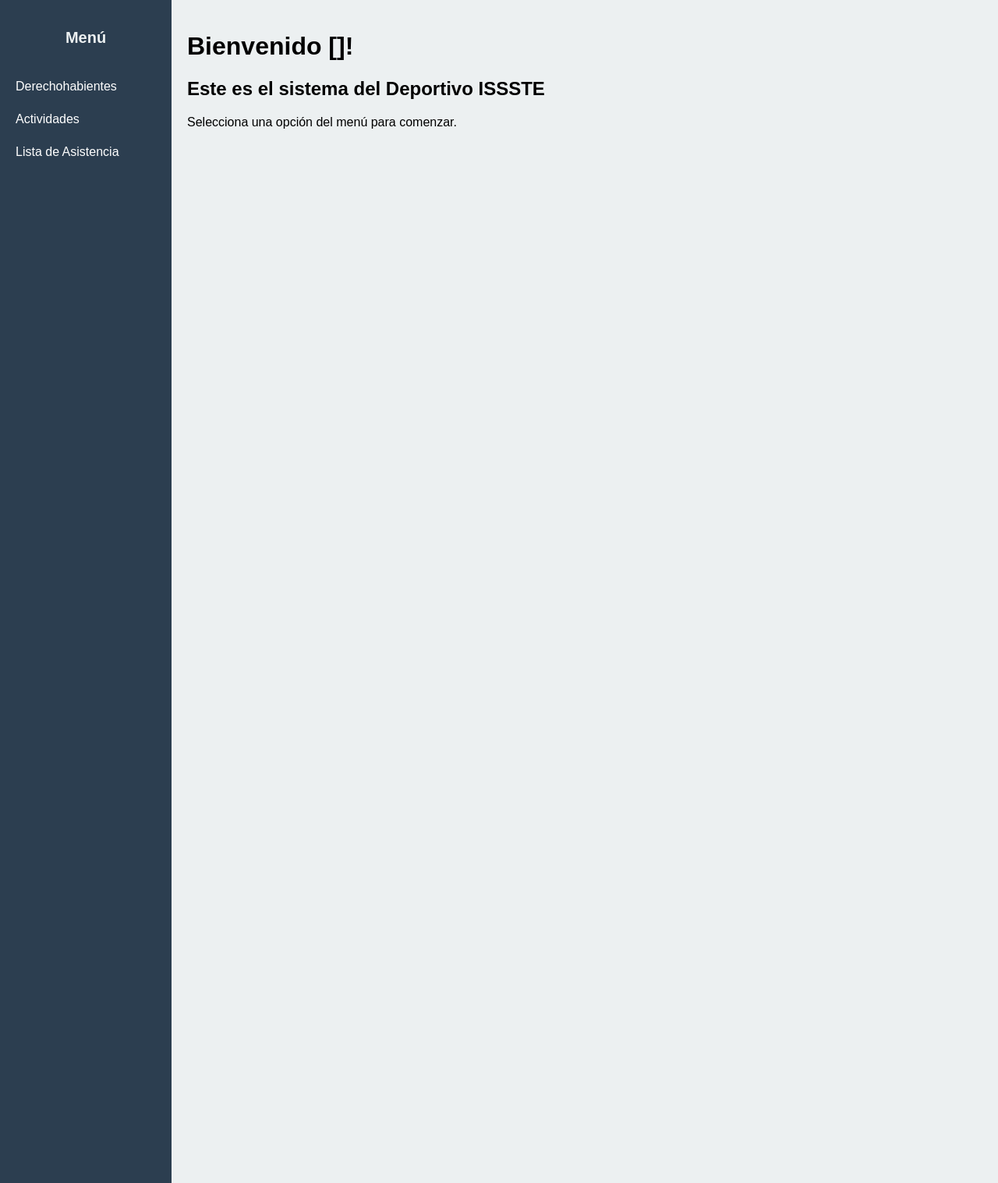
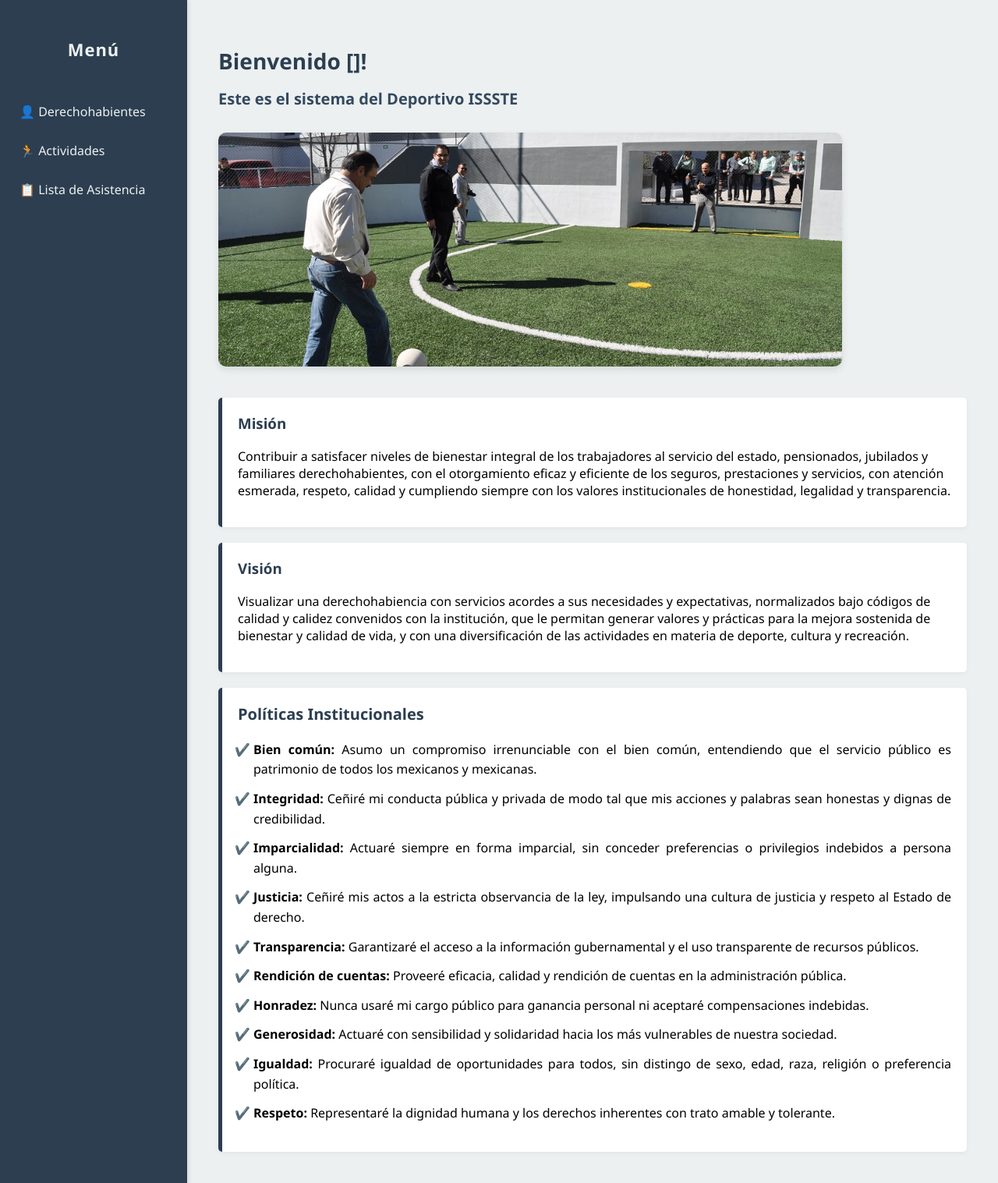
Before and after one commit to AlexandroDlv/AsISSSTE, a Django app: template AsISSSTE/page/templates/principal.html in a window 1280 px wide. Shown: the whole page at 78% size. Run offline with Django 5.2, Linux system fonts and the light colour scheme; the template is opened without the code that fills it: most values are stand-ins (such as "Sample title", 1, 10 or a date in 2020).

Commit message:
casi final

```diff
--- a/AsISSSTE/page/static/css/principal.css
+++ b/AsISSSTE/page/static/css/principal.css
@@ -1,46 +1,117 @@
 body {
     margin: 0;
-    font-family: Arial, sans-serif;
+    font-family: 'Segoe UI', sans-serif;
+    background-color: #ecf0f1;
 }
 
+/* Contenedor principal */
 .container {
     display: flex;
     height: 100vh;
+    overflow: hidden;
 }
 
-/* Sidebar */
+/* Menú lateral */
 .sidebar {
-    width: 220px;
+    width: 240px;
     background-color: #2c3e50;
     color: white;
-    padding-top: 20px;
+    padding-top: 30px;
     position: fixed;
     height: 100%;
+    box-shadow: 2px 0 5px rgba(0,0,0,0.1);
 }
 
 .sidebar h2 {
     text-align: center;
-    margin-bottom: 30px;
-    font-size: 20px;
+    margin-bottom: 40px;
+    font-size: 22px;
     color: #ecf0f1;
+    letter-spacing: 1px;
 }
 
 .sidebar a {
     display: block;
-    color: white;
-    padding: 12px 20px;
+    color: #ecf0f1;
+    padding: 14px 25px;
     text-decoration: none;
-    transition: background 0.3s;
+    transition: all 0.3s ease;
+    font-size: 16px;
 }
 
 .sidebar a:hover {
     background-color: #34495e;
+    padding-left: 30px;
 }
 
-/* Contenido */
+/* Contenido principal */
 .content {
-    margin-left: 220px;
+    margin-left: 240px;
+    padding: 40px;
+    flex-grow: 1;
+    overflow-y: auto;
+}
+
+/* Encabezado de bienvenida */
+.content h1 {
+    font-size: 28px;
+    color: #2c3e50;
+    margin-bottom: 10px;
+}
+
+.content h2 {
+    font-size: 20px;
+    color: #34495e;
+    margin-bottom: 30px;
+}
+
+/* Imagen institucional */
+.institution-image {
+    width: 100%;
+    max-width: 800px;
+    height: 300px;
+    background-color: #dfe6e9;
+    border-radius: 10px;
+    box-shadow: 0 4px 10px rgba(0,0,0,0.1);
+    margin-bottom: 40px;
+    background-size: cover;
+    background-position: center;
+}
+
+/* Sección misión, visión, valores */
+.mvv-section {
+    display: flex;
+    flex-direction: column;
+    gap: 20px;
+}
+
+.mvv-section div {
+    background-color: white;
     padding: 20px;
-    flex-grow: 1;
-    background-color: #ecf0f1;
+    border-left: 5px solid #2c3e50;
+    border-radius: 5px;
+    box-shadow: 0 2px 6px rgba(0,0,0,0.05);
 }
+
+.mvv-section h3 {
+    margin-top: 0;
+    color: #2c3e50;
+}
+
+.policy-list {
+    padding-left: 20px;
+    margin-top: 20px;
+}
+
+.policy-list li {
+    margin-bottom: 12px;
+    line-height: 1.6;
+    text-align: justify;
+    list-style-type: "✔️ ";
+}
+
+.section-box h3 {
+    font-size: 20px;
+    margin-bottom: 15px;
+    color: #2c3e50;
+}
--- a/AsISSSTE/page/templates/principal.html
+++ b/AsISSSTE/page/templates/principal.html
@@ -10,14 +10,49 @@
     <div class="container">
         <div class="sidebar">
             <h2>Menú</h2>
-            <a href="{% url 'vista_personas' %}">Derechohabientes</a>
-            <a href="{% url 'vista_actividades' %}">Actividades</a>
-            <a href="{% url 'lista_asistencia' %}">Lista de Asistencia</a>
+            <a href="{% url 'vista_personas' %}">👤 Derechohabientes</a>
+            <a href="{% url 'vista_actividades' %}">🏃 Actividades</a>
+            <a href="{% url 'lista_asistencia' %}">📋 Lista de Asistencia</a>
         </div>
+
         <div class="content">
-            <h1>Bienvenido {{ nombre }}! </h1>
+            <h1>Bienvenido {{ nombre }}!</h1>
             <h2>Este es el sistema del Deportivo ISSSTE</h2>
-            <p>Selecciona una opción del menú para comenzar.</p>
+
+            <div class="institution-image" style="background-image: url('{% static 'resources/cancha_dep.jpeg' %}');">
+            </div>
+
+            <div class="mvv-section">
+                <div>
+                    <h3>Misión</h3>
+                    <p>Contribuir a satisfacer niveles de bienestar integral de los trabajadores al servicio del estado,
+                        pensionados, jubilados y familiares derechohabientes, con el otorgamiento eficaz y eficiente de los
+                        seguros, prestaciones y servicios, con atención esmerada, respeto, calidad y cumpliendo siempre con los
+                        valores institucionales de honestidad, legalidad y transparencia.</p>
+                </div>
+                <div>
+                    <h3>Visión</h3>
+                    <p>Visualizar una derechohabiencia con servicios acordes a sus necesidades y expectativas,
+                        normalizados bajo códigos de calidad y calidez convenidos con la institución, que le permitan
+                        generar valores y prácticas para la mejora sostenida de bienestar y calidad de vida, y con una
+                        diversificación de las actividades en materia de deporte, cultura y recreación.</p>
+                </div>
+                <div class="section-box">
+                    <h3>Políticas Institucionales</h3>
+                    <ul class="policy-list">
+                        <li><strong>Bien común:</strong> Asumo un compromiso irrenunciable con el bien común, entendiendo que el servicio público es patrimonio de todos los mexicanos y mexicanas.</li>
+                        <li><strong>Integridad:</strong> Ceñiré mi conducta pública y privada de modo tal que mis acciones y palabras sean honestas y dignas de credibilidad.</li>
+                        <li><strong>Imparcialidad:</strong> Actuaré siempre en forma imparcial, sin conceder preferencias o privilegios indebidos a persona alguna.</li>
+                        <li><strong>Justicia:</strong> Ceñiré mis actos a la estricta observancia de la ley, impulsando una cultura de justicia y respeto al Estado de derecho.</li>
+                        <li><strong>Transparencia:</strong> Garantizaré el acceso a la información gubernamental y el uso transparente de recursos públicos.</li>
+                        <li><strong>Rendición de cuentas:</strong> Proveeré eficacia, calidad y rendición de cuentas en la administración pública.</li>
+                        <li><strong>Honradez:</strong> Nunca usaré mi cargo público para ganancia personal ni aceptaré compensaciones indebidas.</li>
+                        <li><strong>Generosidad:</strong> Actuaré con sensibilidad y solidaridad hacia los más vulnerables de nuestra sociedad.</li>
+                        <li><strong>Igualdad:</strong> Procuraré igualdad de oportunidades para todos, sin distingo de sexo, edad, raza, religión o preferencia política.</li>
+                        <li><strong>Respeto:</strong> Representaré la dignidad humana y los derechos inherentes con trato amable y tolerante.</li>
+                    </ul>
+                </div>
+            </div>
         </div>
     </div>
 </body>
```
Also changed, not shown: AsISSSTE/page/static/resources/cancha_dep.jpeg (added).
